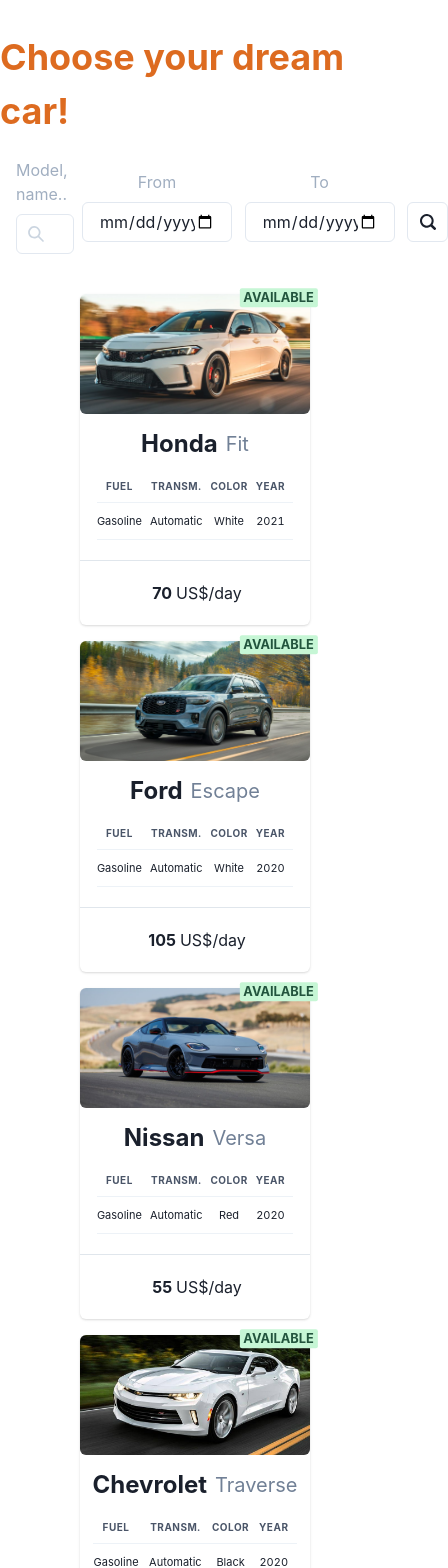
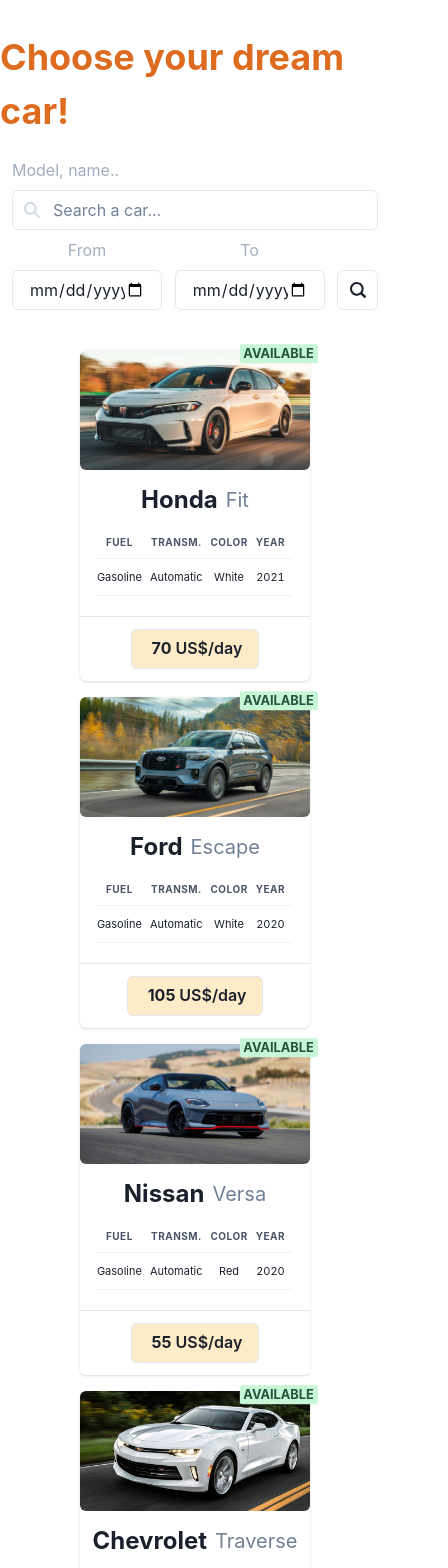
Before and after one commit to shepelenkomikhail/udemx-test, a React (Vite) app in the folder car/: page / in a window 390 px wide. Shown: the top 1568 px of the page, 448 px wide, since content can reach past the window. Built offline with nearby package versions, Linux system fonts and the light colour scheme.

Commit message:
Responsive design

```diff
--- a/car/index.html
+++ b/car/index.html
@@ -4,6 +4,7 @@
     <meta charset="UTF-8" />
     <meta name="viewport" content="width=device-width, initial-scale=1.0" />
     <title>Car rental</title>
+    <link rel="icon" type="image/png" href="/assets/images/carlogo.png">
   </head>
   <body>
     <div id="root"></div>
--- a/car/src/App.tsx
+++ b/car/src/App.tsx
@@ -19,7 +19,8 @@ import { SearchIcon, Search2Icon } from "@chakra-ui/icons";
 import cars from "./data/data.json";
 import CarCard from "./Components/carCard";
 import { carCardProps } from "./Types/carCardProps";
-import { useState } from "react";
+import { useEffect, useState } from "react";
+import StackComponent from "./Components/StackComponent";
 
 const getFilteredItems = (query: string, items: carCardProps[]) => {
   if (!query) return items;
@@ -49,6 +50,10 @@ function App() {
   const [filteredItems, setFilteredItems] = useState(
     getFilteredItems(query, cars)
   );
+
+  useEffect(() => {
+    setFilteredItems(getFilteredItems(query, cars));
+  }, [query]);
 
   const [dateFrom, setDateFrom] = useState("");
   const [dateTo, setDateTo] = useState("");
@@ -80,10 +85,10 @@ function App() {
       <Center pt={"30"} pb={"5"} fontSize={"4xl"} as="b" color="orange.500">
         Choose your dream car!
       </Center>
-      <Container>
-        <HStack>
+      <Container centerContent>
+        <StackComponent>
           <InputGroup>
-            <VStack>
+            <VStack align="stretch" width={"full"}>
               <Text color={"gray.400"}>Model, name..</Text>
 
               <Box position="relative" width="100%">
@@ -142,7 +147,7 @@ function App() {
               </HStack>
             </FormControl>
           </form>
-        </HStack>
+        </StackComponent>
       </Container>
 
       <Wrap mx={20} my={10} justify="center" spacing={4}>
--- /dev/null
+++ b/car/src/Components/StackComponent.tsx
@@ -0,0 +1,17 @@
+import { ReactNode } from "react";
+import { HStack, VStack, useBreakpointValue } from "@chakra-ui/react";
+
+interface StackComponentProps {
+  children: ReactNode;
+}
+
+export default function StackComponent({ children }: StackComponentProps) {
+  const Stack =
+    useBreakpointValue({
+      base: VStack,
+      md: HStack,
+      lg: HStack,
+    }) || VStack;
+
+  return <Stack>{children}</Stack>;
+}
--- a/car/src/Components/carCard.tsx
+++ b/car/src/Components/carCard.tsx
@@ -14,6 +14,7 @@ import {
   Td,
   HStack,
   Badge,
+  Button,
 } from "@chakra-ui/react";
 import { carCardProps } from "../Types/carCardProps";
 
@@ -96,10 +97,12 @@ export default function carCard({
       </CardBody>
       <Divider color="gray.300" />
       <CardFooter>
-        <Text as="b" mx="1">
-          {price_per_day}
-        </Text>
-        <Text>US$/day</Text>
+        <Button variant="outline" bg={"orange.100"} m={-2}>
+          <Text as="b" mx="1">
+            {price_per_day}
+          </Text>
+          <Text>US$/day</Text>
+        </Button>
       </CardFooter>
     </Card>
   );
```
Also changed, not shown: car/public/assets/images/carlogo.png (added).
